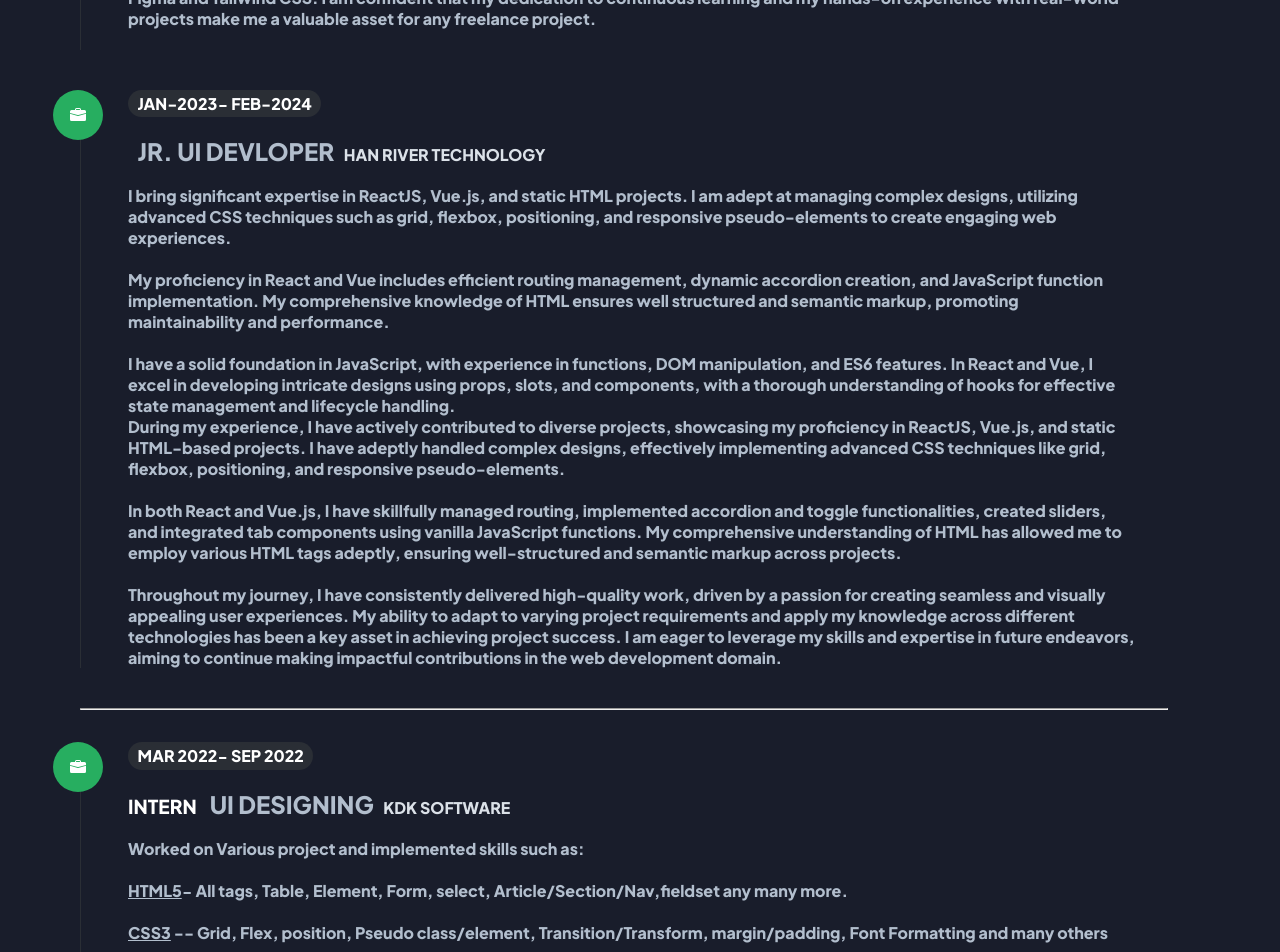
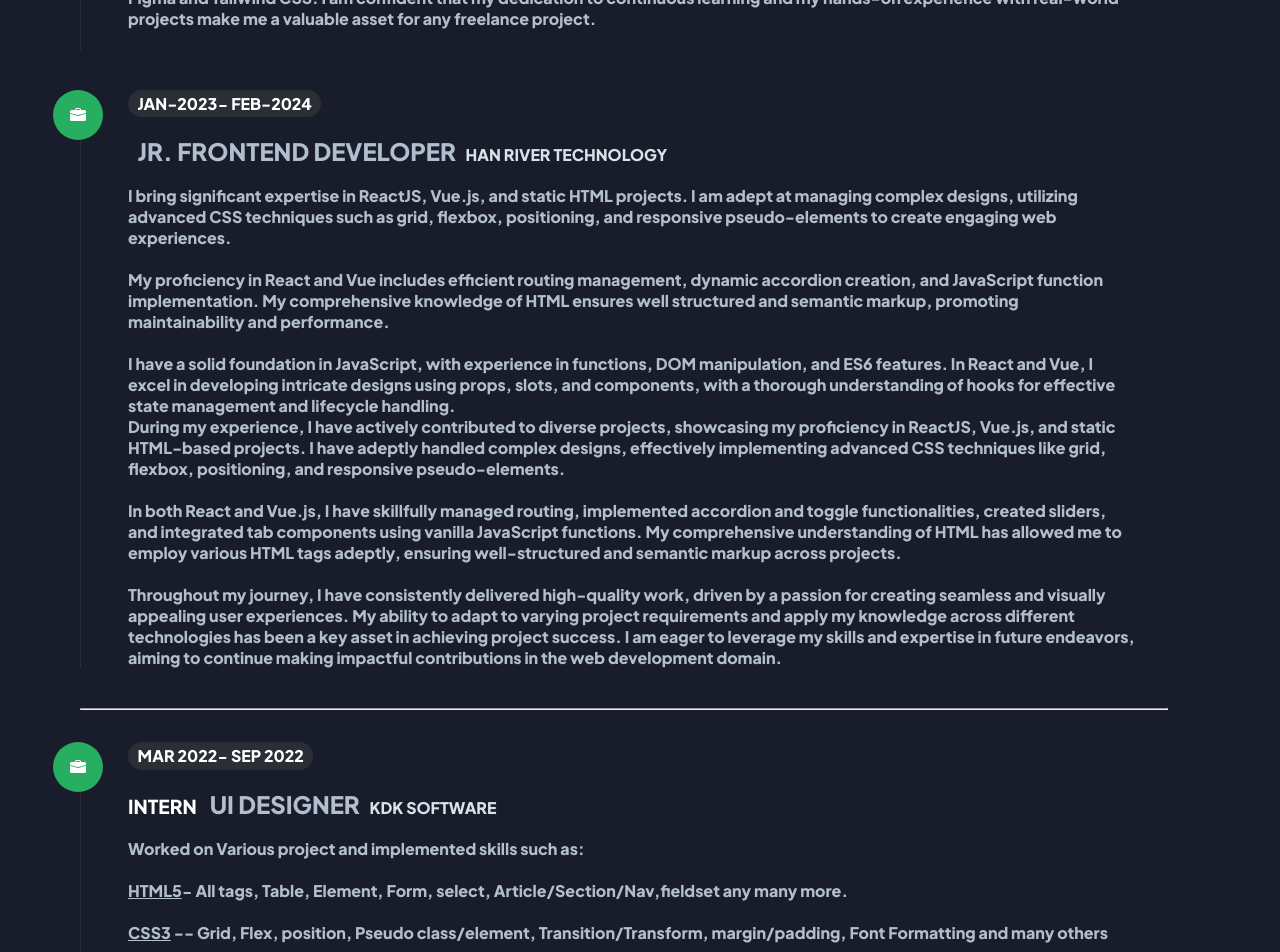
Before and after one commit to Tripti2016/tripti-Portfolio, a Next.js app: page /about in a window 1280 px wide. Shown: the part 1740-2692 px from the top of the page. Built offline with nearby package versions, Linux system fonts and the light colour scheme.

Commit message:
Update page.jsx

```diff
--- a/src/app/about/page.jsx
+++ b/src/app/about/page.jsx
@@ -209,7 +209,7 @@ const page = () => {
                 <div className="tl-details-top">
                   <p className="tl-duration">Jan-2023- feb-2024</p>
                   <p>
-                    <span className="ui">Jr. UI devloper</span>
+                    <span className="ui">Jr. Frontend developer</span>
                     <span>Han river technology</span>
                   </p>
                 </div>
@@ -272,7 +272,7 @@ const page = () => {
                   <p className="tl-duration">Mar 2022- Sep 2022</p>
                   <p>
                     {" "}
-                    Intern <span className="ui">UI Designing</span>
+                    Intern <span className="ui">UI Designer</span>
                     <span>KDK Software</span>
                   </p>
                 </div>
```
